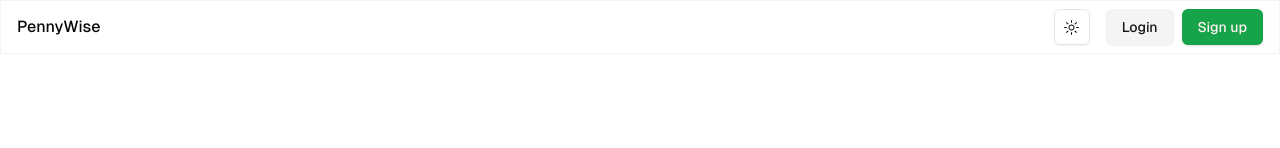
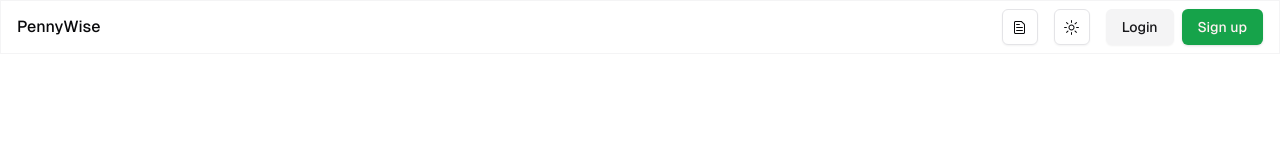
Before and after one commit to miseyidov25/penny-wise-frontend, a Next.js app: page / in a window 1280 px wide. Shown: the top 148 px of the page. Built offline with nearby package versions, Linux system fonts and the light colour scheme; no server answers.

Commit message:
Feature/user manual (#18)
* feat: add user manual to header

* Add files via upload

```diff
--- a/src/components/header.tsx
+++ b/src/components/header.tsx
@@ -1,6 +1,9 @@
+import { FileTextIcon } from "@radix-ui/react-icons";
 import Link from "next/link";
 
 import { ThemeToggle } from "@/components/theme-toggle";
+
+import { buttonVariants } from "./ui/button";
 
 export function Header({
   children,
@@ -11,8 +14,8 @@ export function Header({
 }) {
   return (
     <header className="sticky top-0 z-50 border border-border/40 bg-background/60 py-2 backdrop-blur">
-      <div className="container grid grid-cols-[1fr,_auto,_auto] gap-4">
-        <h1 className="flex items-center">
+      <div className="container flex gap-4">
+        <h1 className="flex flex-grow items-center">
           <Link
             href={isAuthorized ? "/dashboard" : "/"}
             className="font-medium"
@@ -21,6 +24,13 @@ export function Header({
           </Link>
         </h1>
 
+        <Link
+          href="user_manual.pdf"
+          className={buttonVariants({ size: "icon", variant: "outline" })}
+        >
+          <FileTextIcon />
+        </Link>
+
         <ThemeToggle />
 
         <nav>{children}</nav>
```
Also changed, not shown: 1 other file (tests, documents, lock files or other folders).
